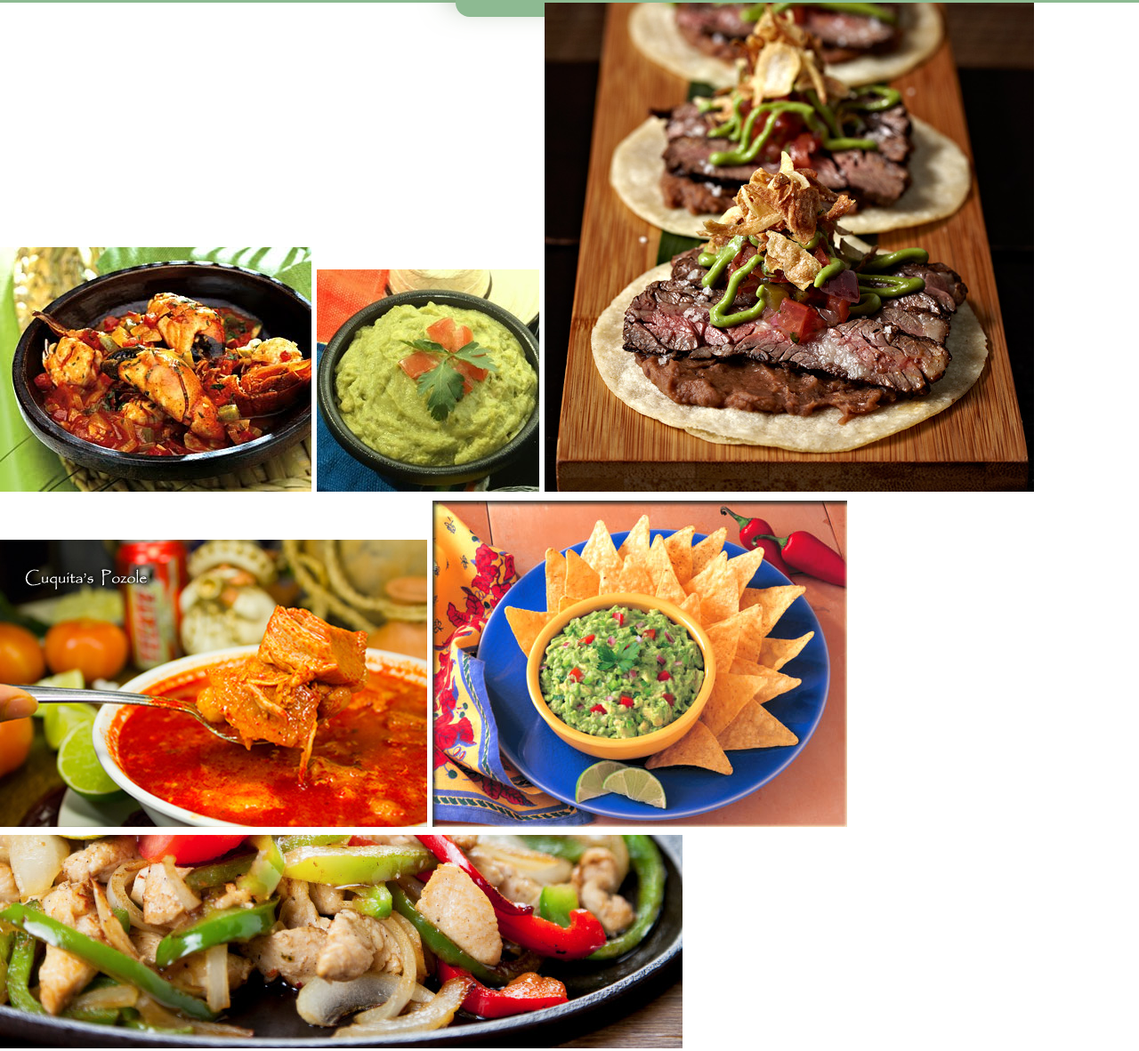
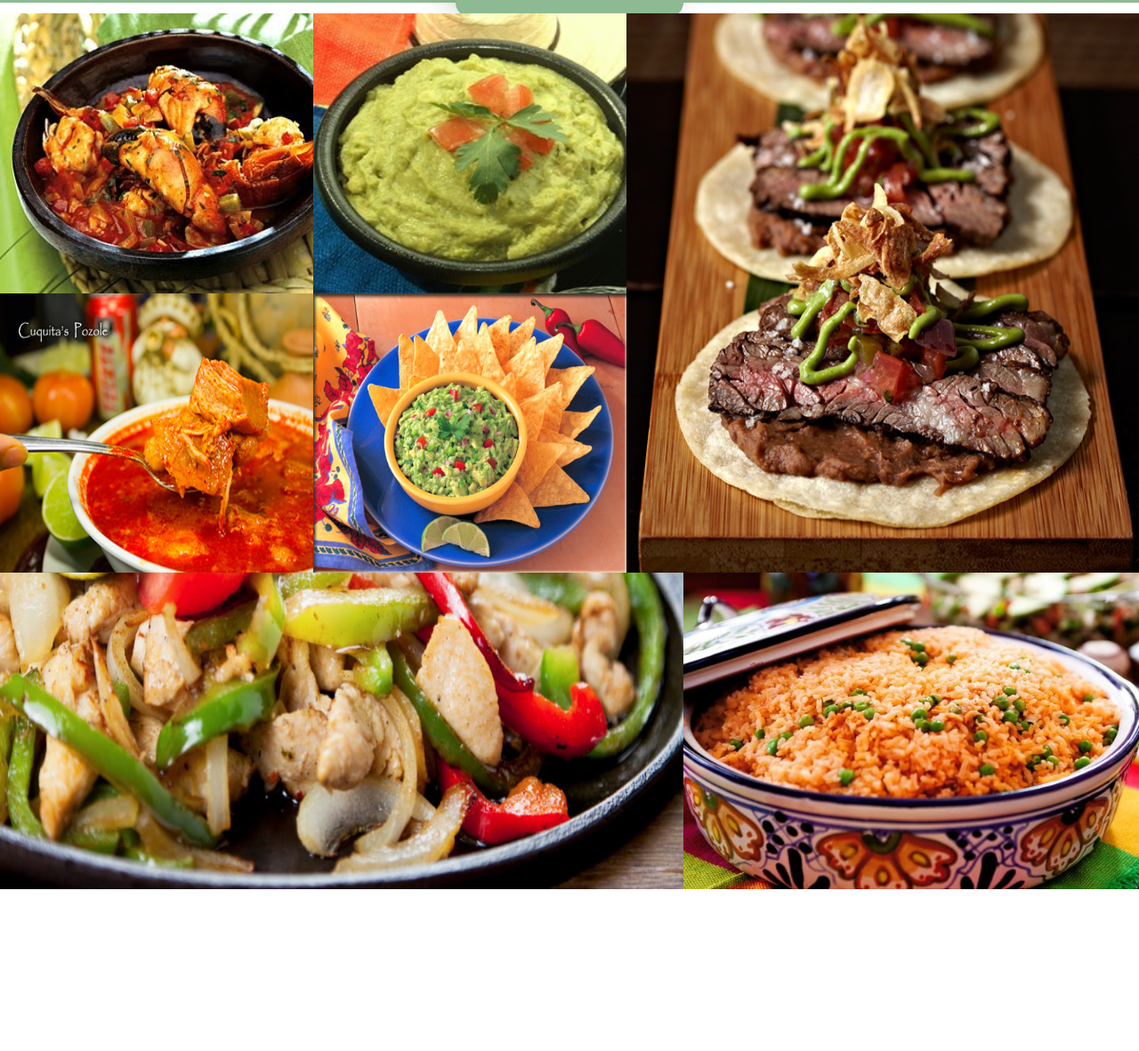
Before and after one commit to rosalsm/vaquita, a website: page index.html at #/home in a window 1280 px wide. Shown: the part 109-1291 px from the top of the page at 89% size. After the commit the page ends 1109 px from the top, so only its background shows below. Drawn offline with nearby package versions, Linux system fonts and the light colour scheme; some packages are replaced by stand-ins of ours; files that its build step writes are made by us from their sources.

Commit message:
layout for the home page and img

```diff
--- a/partials/home.html
+++ b/partials/home.html
@@ -1,22 +1,20 @@
 
 
-<div class="img-container-home">
-  <span class="left-top">
-    <img src="/img/enchilada.jpg" class="foto1" />
-    <img src="/img/guacamole 1.jpg" class="foto2" />
-  </span>
-  <span class="right-top">
-    <img src="/img/mex food 5.jpg" class="foto3" />
-  </span>
-  <div class="level2">
-    <img src="/img/guisado.jpg" class="foto4" />
-    <img src="/img/mex food 3.jpg" class="foto5" />
+<section class="img-container-home">
+  <div class="left-top-4">
+    <img src="/img/enchilada.jpg" class="foto1 fotosquare"/>
+    <img src="/img/guacamole 1.jpg" class="foto2 fotosquare"/>
+    <img src="/img/guisado.jpg" class="foto4 fotosquare"/>
+    <img src="/img/mex food 3.jpg" class="foto5 fotosquare"/>
   </div>
-  <div class="left-bottom">
-    <img src="/img/mex food 7.jpg" class="foto6" />
-  </div>
-  <div class="right-bottom">
-    <img src="/img/rice.jpg" class="foto7" />
+  <div class="right-top-1">
+    <img src="/img/mex food 5.jpg" class="foto3"/>
   </div>
 
-</div>
+  <div class="bottom-2">
+    <img src="/img/mex food 7.jpg" class="foto6"/>
+    <img src="/img/rice.jpg" class="foto7"/>
+  </div>
+
+
+</section>
--- a/scss/_home.scss
+++ b/scss/_home.scss
@@ -1,48 +1,36 @@
 .img-container-home {
+  display: flex;
+  width: 100vw;
+  flex-direction: row;
+  flex-wrap: wrap;
+  margin-top: 0.5em;
+}
 
+div.left-top-4 {
+  width: 55%;
+  font-size: 0;
+}
+.left-top-4 > img.fotosquare {
+  width: 50%;
+  height: 50%;
+}
+div.right-top-1 {
+  width: 45%;
+}
+img.foto3 {
+  width: 100%;
+  height: 100%;
+}
 
-  //display: flex;
-  //flex-direction: row;
+div.bottom-2 {
   width: 100%;
-  //justify-content: flex-start;
-  //flex-wrap: wrap;
-  //align-content: flex-start;
-
+  font-size: 0;
 }
-// .foto1 {
-//   position: absolute;
-//   //top: 193px;
-//   width: 28%;
-//
-// }
-// .foto2 {
-//   position: absolute;
-//   //top: 193px;
-//   left: 356px;
-//   width: 27%;
-// }
-// .foto3 {
-//   position: absolute;
-//   right: 0px;
-//   width: 45.5%;
-// }
-// .foto4 {
-//     position: absolute;
-//     //right: 11px;
-//     top: 473px;
-//     width: 54.5%;
-// }
-// .foto5 {
-//   position: absolute;
-//   right: 0;
-//   top: 771px;
-//   width: 45.5%;
-//   height: 433px;
-// }
-//
-// .foto6 {
-//     position: absolute;
-//     top: 939px;
-//     width: 54.5%;
-//     height: 265px;
-// }
+img.foto6 {
+  width: 60%;
+  height: 100%;
+}
+img.foto7 {
+  width: 40%;
+  height: 100%;
+}
```
Also changed, not shown: css/main.css.
